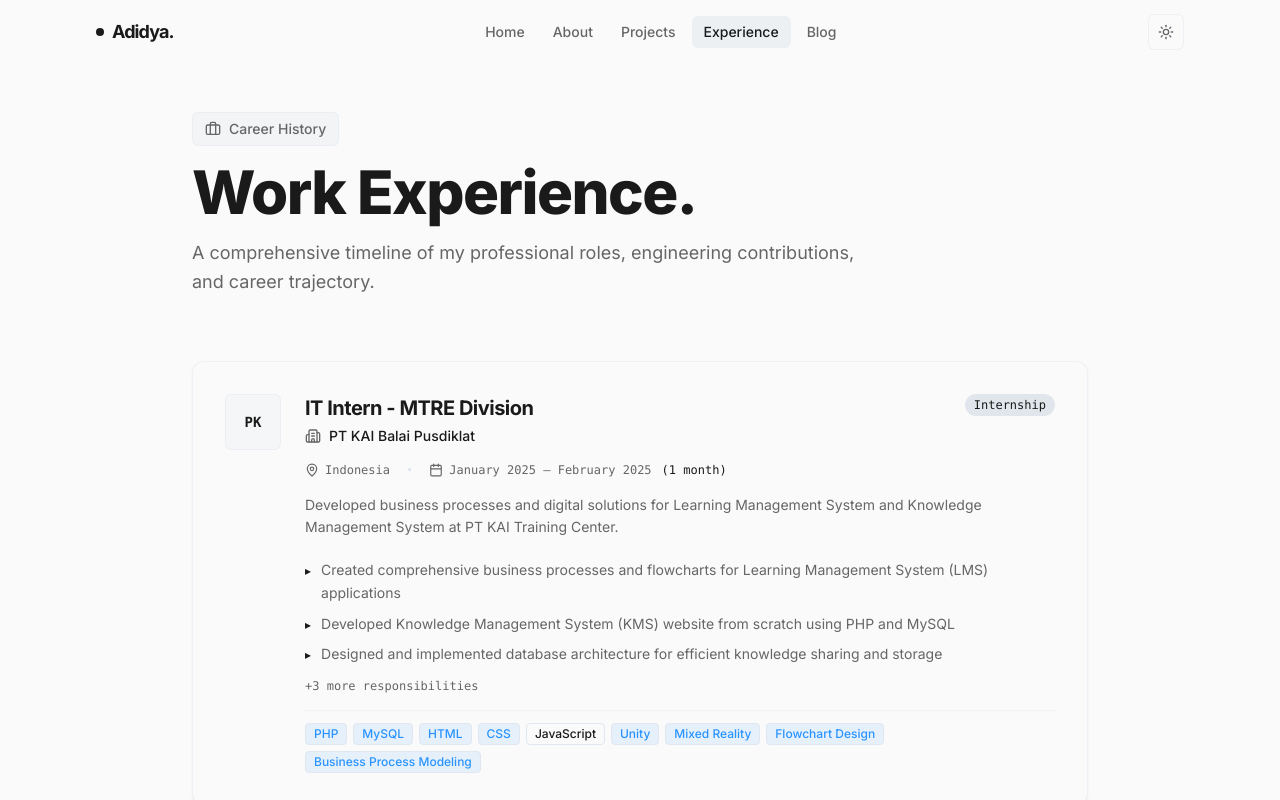
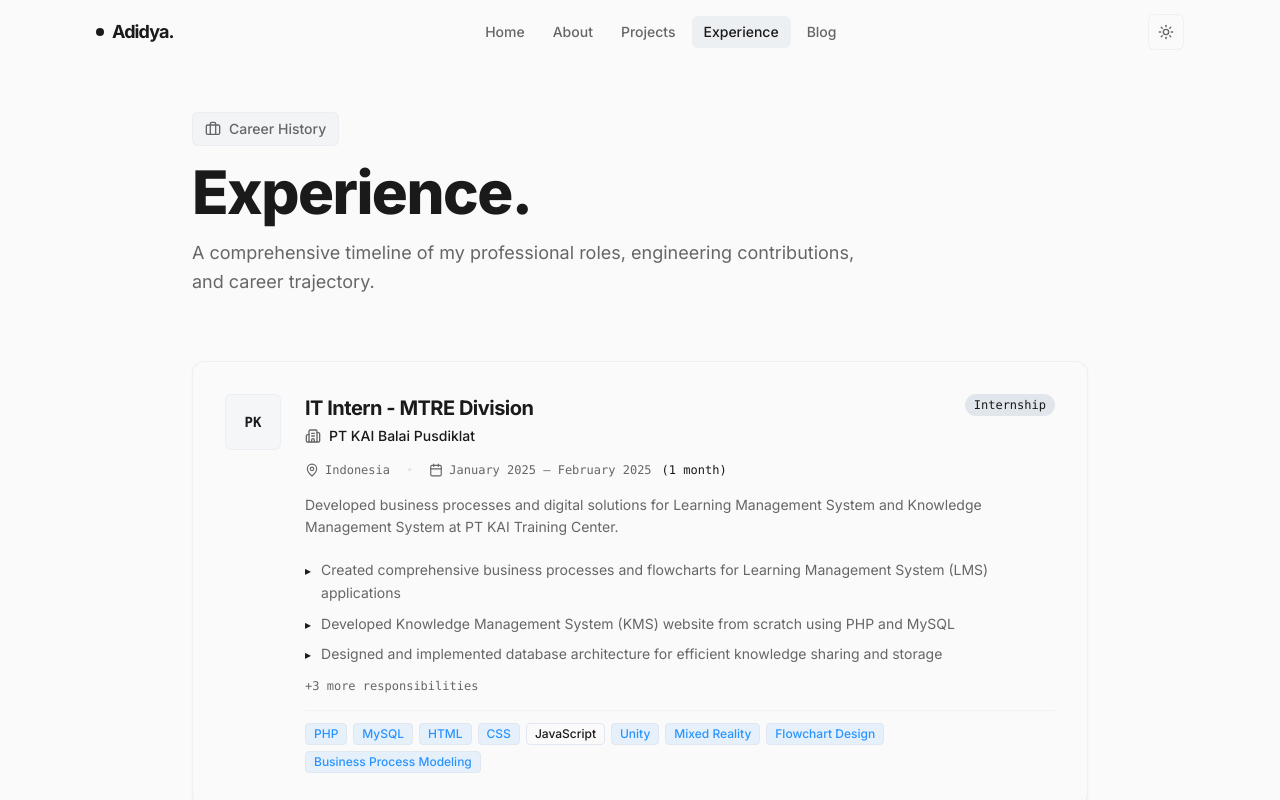
Before and after one commit to AdidyaAbimanyu/portfolio-website, a Next.js app: page /experience in a window 1280 px wide. Shown: the top 800 px of the page. Built offline with nearby package versions, Linux system fonts and the light colour scheme.

Commit message:
Update page.tsx

```diff
--- a/src/app/experience/page.tsx
+++ b/src/app/experience/page.tsx
@@ -28,7 +28,7 @@ export default function ExperiencePage() {
             </div>
 
             <h1 className="text-4xl md:text-6xl font-extrabold tracking-tight text-foreground">
-              Work Experience.
+              Experience.
             </h1>
 
             <p className="text-lg text-muted-foreground max-w-2xl leading-relaxed">
```
